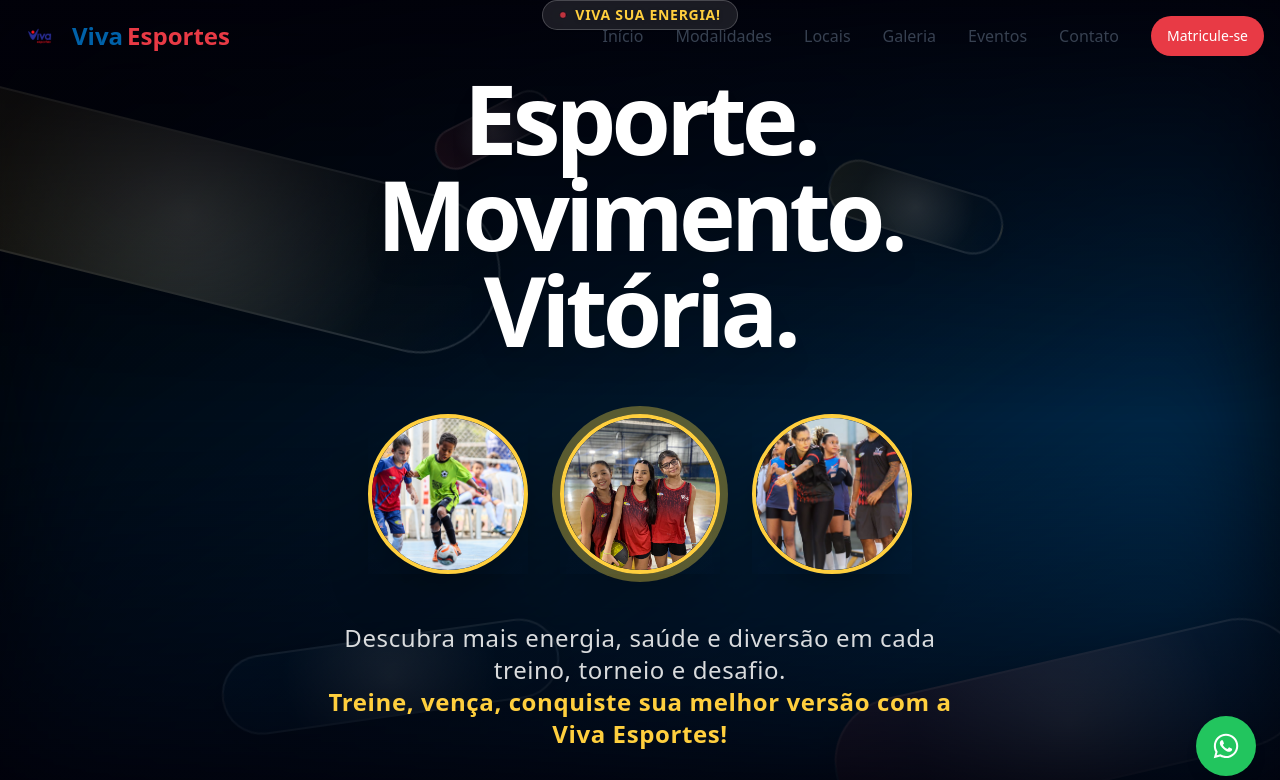
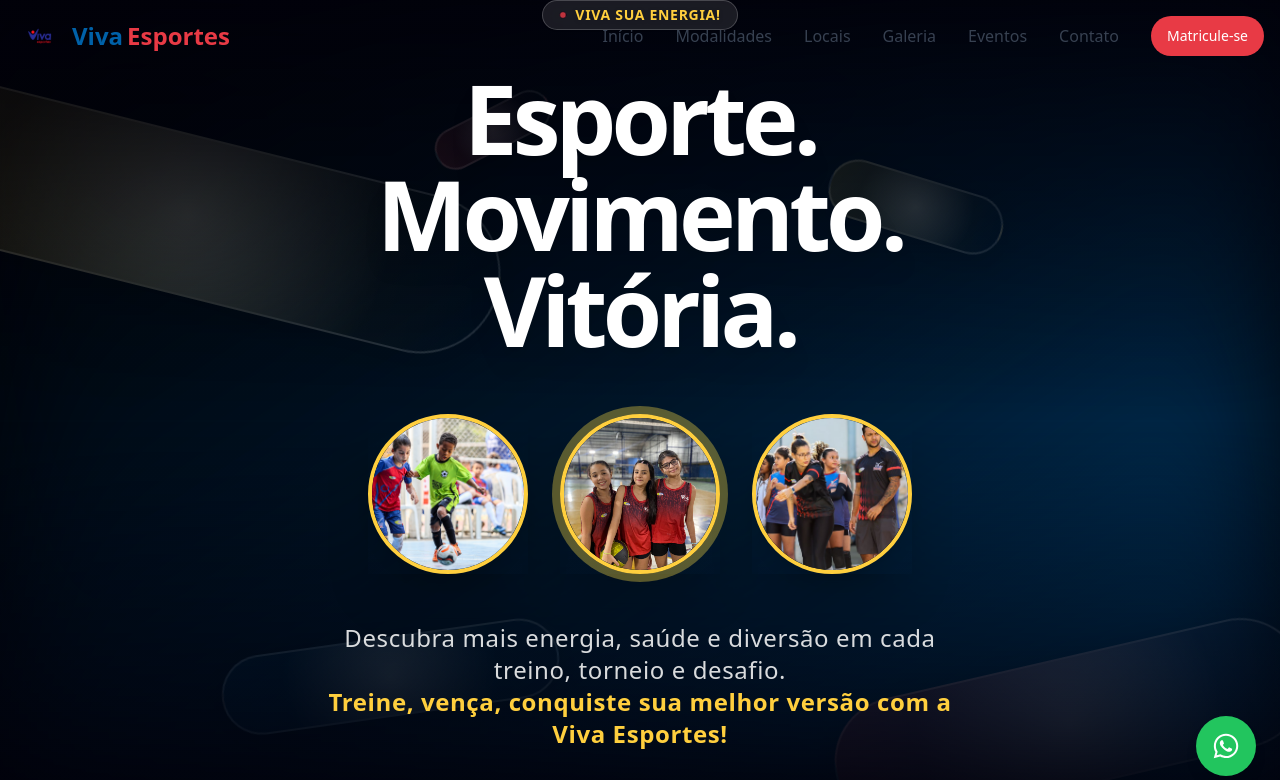
Before and after one commit to vivaesportes/viva-esportes-reimagined, a React (Vite) app: page / in a window 1280 px wide. Shown: the top 780 px of the page. Built offline with nearby package versions, Linux system fonts and the light colour scheme.

Commit message:
Fix: Adjust HeroPhotoCircles image
Centralize the third image in HeroPhotoCircles to show the people.

```diff
--- a/src/components/home/Hero.tsx
+++ b/src/components/home/Hero.tsx
@@ -41,7 +41,7 @@ const Hero = () => {
     },
     {
       src: "/lovable-uploads/05d28d2b-d738-4c5f-95e1-bef71d8408aa.png", // instrutores/alunas, ajustes para mostrar os professores
-      style: { objectPosition: "25% 60%" }, // Mais à esquerda e para baixo (vertical)
+      style: { objectPosition: "20% 35%" }, // Ajustado para subir e mais à esquerda para mostrar as duas pessoas melhor
       alt: "Foto Esporte Professores"
     },
   ];
```
